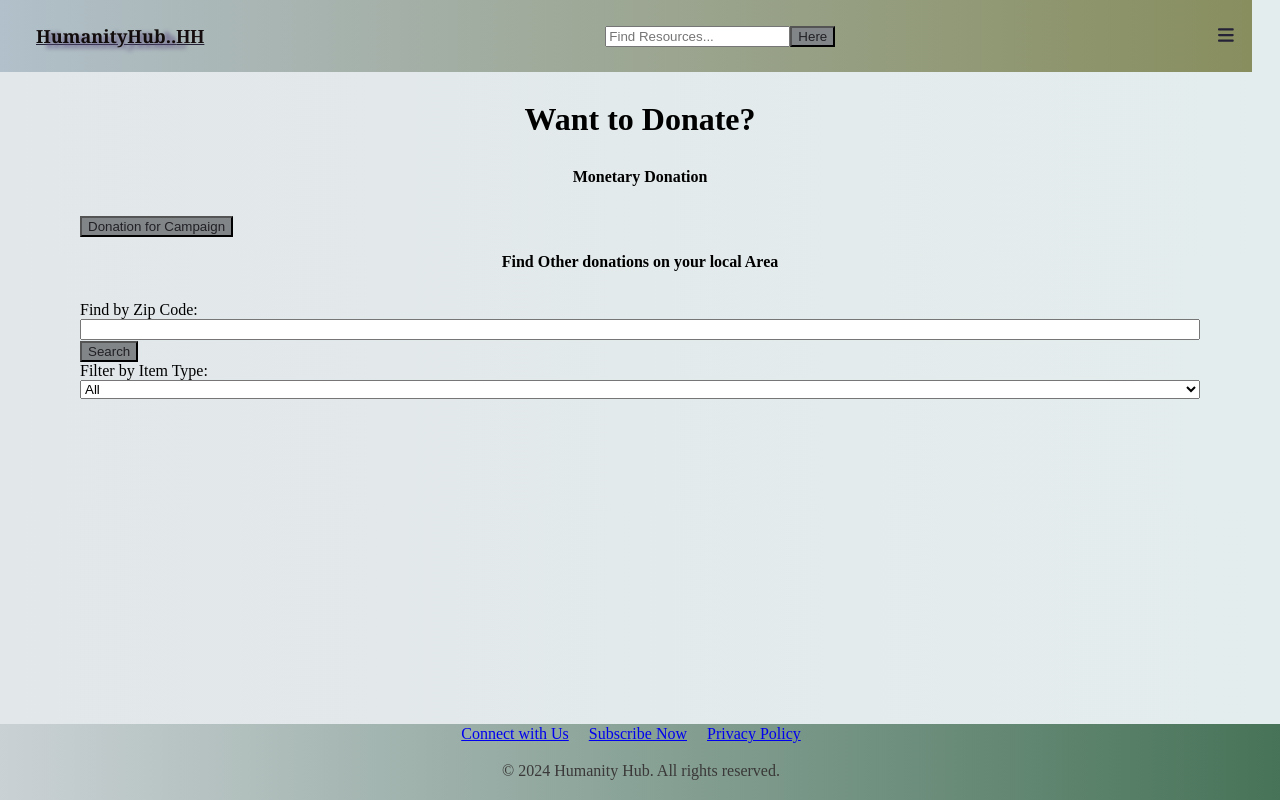
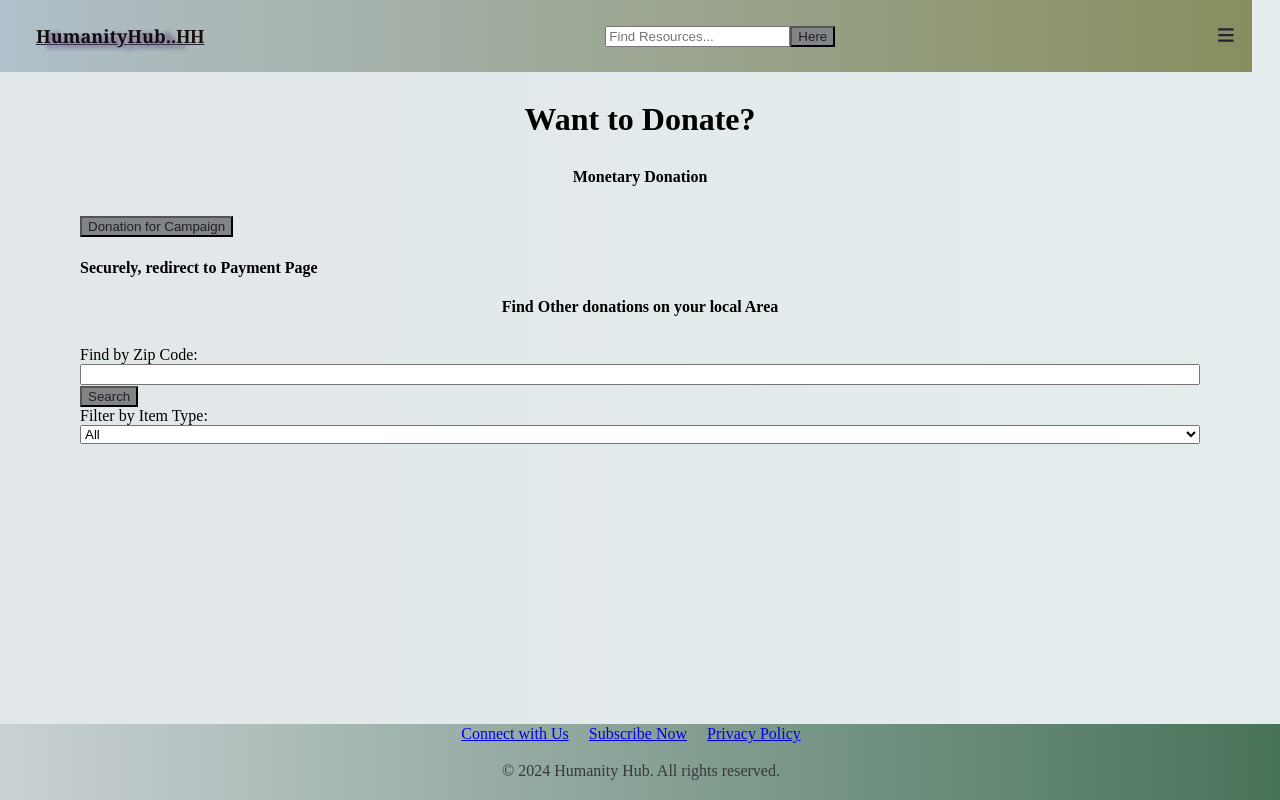
Before and after one commit to yana1al/HumanityHub, a React (Vite) app: page /donations in a window 1280 px wide. Built offline with nearby package versions, Linux system fonts and the light colour scheme.

Commit message:
Donations form

```diff
--- a/src/components/Donations.jsx
+++ b/src/components/Donations.jsx
@@ -77,44 +77,9 @@ const Donations = () => {
       <div>
         <h3>Monetary Donation</h3>
         <form onSubmit={handleSubmit}>
-          {/* <label>
-            Amount ($$):
-            <input
-              type="number"
-              name="amount"
-              min="1"
-              max="100"
-              value={formData.amount}
-              onChange={handleChange}
-            />
-          </label>
-          <label>
-            Name:
-            <input
-              type="text"
-              name="name"
-              value={formData.name}
-              onChange={handleChange}
-            />
-          </label>
-          <label>
-            Location:
-            <input
-              type="text"
-              name="location"
-              value={formData.location}
-              onChange={handleChange}
-            />
-          </label>
-          <label>
-            Description:
-            <textarea
-              name="description"
-              value={formData.description}
-              onChange={handleChange}
-            />
-          </label> */}
+
           <button type="submit">Donation for Campaign</button>
+          <h4>Securely, redirect to Payment Page</h4>
         </form>
       </div>
       <div>
@@ -157,27 +122,7 @@ const Donations = () => {
           </div>
         )}
       </div>
-      {/* <div>
-        <h3>Donate Now</h3>
-        {clientSecret ? (
-          <form action="/pay" method="POST">
-            <input type="hidden" name="clientSecret" value={clientSecret} />
-            <button type="submit">Pay Now</button>
-          </form>
-        ) : (
-          <form onSubmit={handleDonation}>
-            <input
-              type="number"
-              placeholder="Enter donation amount"
-              value={donationAmount}
-              onChange={(e) => setDonationAmount(e.target.value)}
-              required
-            />
-            <button type="submit">Donate</button>
-          </form>
-        )}
-        {paymentError && <p>{paymentError}</p>}
-      </div> */}
+
     </div>
   );
 };
```
